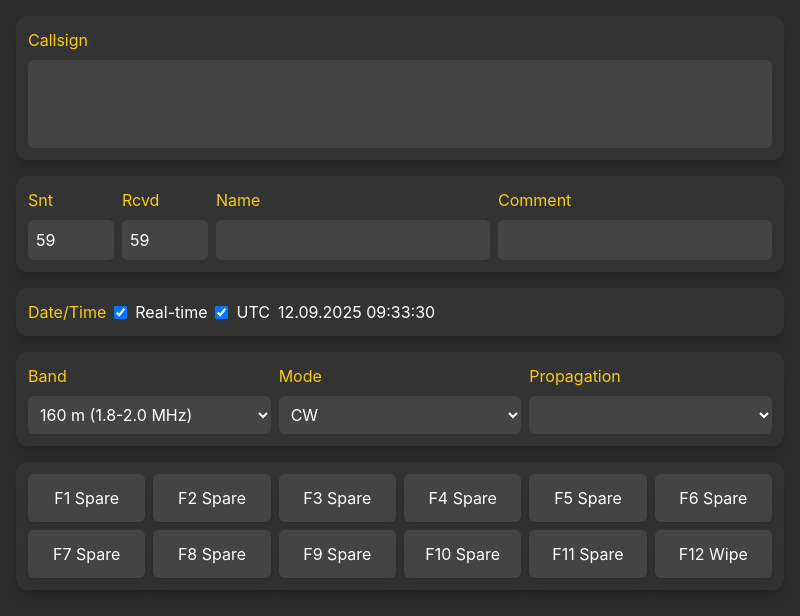
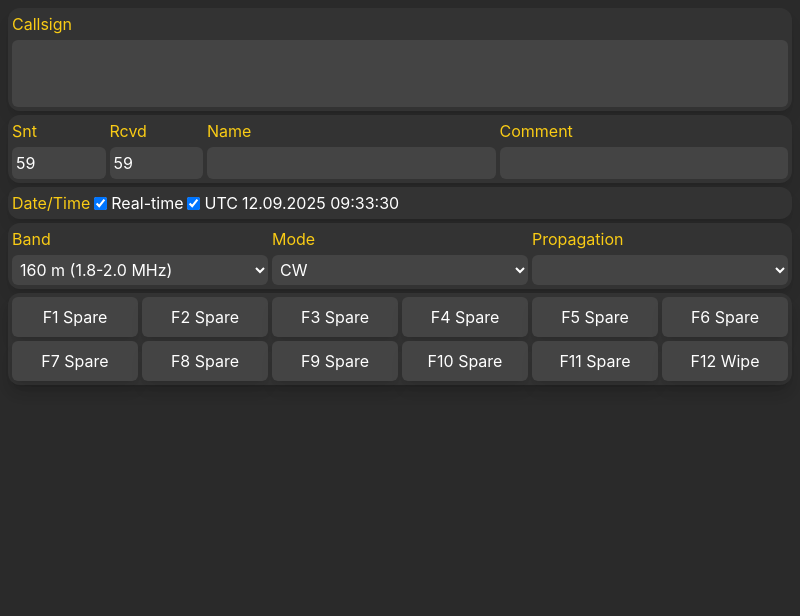
Before and after one commit to ut8uu/ut8uu-U2.Suite, an Electron app: page Sources/U2.Logger/index.html in a window 800 px wide. Drawn offline with nearby package versions, Linux system fonts and the light colour scheme.

Commit message:
Added validation of input

```diff
--- a/Sources/U2.Logger/index.html
+++ b/Sources/U2.Logger/index.html
@@ -11,43 +11,43 @@
         }
     </style>
 </head>
-<body class="bg-[#2a2a2a] text-white p-4">
-    <div class="max-w-4xl mx-auto space-y-4">
+<body class="bg-[#2a2a2a] text-white p-2">
+    <div class="max-w-4xl mx-auto space-y-1">
 
         <!-- Callsign Section -->
-        <div class="p-3 bg-[#333] rounded-xl shadow-lg">
-            <label for="callsign" class="text-yellow-400 block mb-2">Callsign</label>
-            <input type="text" id="callsign" value="" class="w-full p-2 bg-[#444] text-white text-6xl border-none rounded-md focus:outline-none focus:ring-2 focus:ring-yellow-400">
+        <div class="p-1 bg-[#333] rounded-xl shadow-lg">
+            <label for="callsign" class="text-yellow-400 block mb-1">Callsign</label>
+            <input type="text" id="callsign" value="" class="w-full p-1 bg-[#444] text-white text-5xl border-none rounded-md focus:outline-none focus:ring-2 focus:ring-yellow-400">
         </div>
 
         <!-- Snt/Rcvd/Name/Comment Section -->
-        <div class="grid grid-cols-8 gap-2 p-3 bg-[#333] rounded-xl shadow-lg">
+        <div class="grid grid-cols-8 gap-1 p-1 bg-[#333] rounded-xl shadow-lg">
             <div class="col-span-1">
-                <label for="sent" class="text-yellow-400 block mb-2">Snt</label>
-                <input type="text" id="sent" value="59" class="w-full p-2 bg-[#444] text-white border-none rounded-md focus:outline-none focus:ring-2 focus:ring-yellow-400">
+                <label for="sent" class="text-yellow-400 block mb-1">Snt</label>
+                <input type="text" id="sent" value="59" class="w-full p-1 bg-[#444] text-white border-none rounded-md focus:outline-none focus:ring-2 focus:ring-yellow-400">
             </div>
             <div class="col-span-1">
-                <label for="received" class="text-yellow-400 block mb-2">Rcvd</label>
-                <input type="text" id="received" value="59" class="w-full p-2 bg-[#444] text-white border-none rounded-md focus:outline-none focus:ring-2 focus:ring-yellow-400">
+                <label for="received" class="text-yellow-400 block mb-1">Rcvd</label>
+                <input type="text" id="received" value="59" class="w-full p-1 bg-[#444] text-white border-none rounded-md focus:outline-none focus:ring-2 focus:ring-yellow-400">
             </div>
             <div class="col-span-3">
-                <label for="name" class="text-yellow-400 block mb-2">Name</label>
-                <input type="text" id="name" class="w-full p-2 bg-[#444] text-white border-none rounded-md focus:outline-none focus:ring-2 focus:ring-yellow-400">
+                <label for="name" class="text-yellow-400 block mb-1">Name</label>
+                <input type="text" id="name" class="w-full p-1 bg-[#444] text-white border-none rounded-md focus:outline-none focus:ring-2 focus:ring-yellow-400">
             </div>
             <div class="col-span-3">
-                <label for="comment" class="text-yellow-400 block mb-2">Comment</label>
-                <input type="text" id="comment" class="w-full p-2 bg-[#444] text-white border-none rounded-md focus:outline-none focus:ring-2 focus:ring-yellow-400">
+                <label for="comment" class="text-yellow-400 block mb-1">Comment</label>
+                <input type="text" id="comment" class="w-full p-1 bg-[#444] text-white border-none rounded-md focus:outline-none focus:ring-2 focus:ring-yellow-400">
             </div>
         </div>
 
         <!-- Date/Time Section -->
-        <div class="p-3 bg-[#333] rounded-xl shadow-lg flex items-center space-x-2">
+        <div class="p-1 bg-[#333] rounded-xl shadow-lg flex items-center space-x-1">
             <span class="text-yellow-400">Date/Time</span>
-            <div class="flex items-center space-x-2">
+            <div class="flex items-center space-x-1">
                 <input type="checkbox" id="real-time" checked class="form-checkbox text-yellow-400 rounded-sm bg-[#444] border-none focus:ring-2 focus:ring-yellow-400">
                 <label for="real-time" class="text-white">Real-time</label>
             </div>
-            <div class="flex items-center space-x-2">
+            <div class="flex items-center space-x-1">
                 <input type="checkbox" id="utc" checked class="form-checkbox text-yellow-400 rounded-sm bg-[#444] border-none focus:ring-2 focus:ring-yellow-400">
                 <label for="utc" class="text-white">UTC</label>
             </div>
@@ -55,35 +55,35 @@
         </div>
 
         <!-- Band/Mode/Propagation Section -->
-        <div class="grid grid-cols-3 gap-2 p-3 bg-[#333] rounded-xl shadow-lg">
+        <div class="grid grid-cols-3 gap-1 p-1 bg-[#333] rounded-xl shadow-lg">
             <div>
-                <label for="band" class="text-yellow-400 block mb-2">Band</label>
-                <select id="band" class="w-full p-2 bg-[#444] text-white border-none rounded-md focus:outline-none focus:ring-2 focus:ring-yellow-400"></select>
+                <label for="band" class="text-yellow-400 block mb-1">Band</label>
+                <select id="band" class="w-full p-1 bg-[#444] text-white border-none rounded-md focus:outline-none focus:ring-2 focus:ring-yellow-400"></select>
             </div>
             <div>
-                <label for="mode" class="text-yellow-400 block mb-2">Mode</label>
-                <select id="mode" class="w-full p-2 bg-[#444] text-white border-none rounded-md focus:outline-none focus:ring-2 focus:ring-yellow-400"></select>
+                <label for="mode" class="text-yellow-400 block mb-1">Mode</label>
+                <select id="mode" class="w-full p-1 bg-[#444] text-white border-none rounded-md focus:outline-none focus:ring-2 focus:ring-yellow-400"></select>
             </div>
             <div>
-                <label for="propagation" class="text-yellow-400 block mb-2">Propagation</label>
-                <select id="propagation" class="w-full p-2 bg-[#444] text-white border-none rounded-md focus:outline-none focus:ring-2 focus:ring-yellow-400"></select>
+                <label for="propagation" class="text-yellow-400 block mb-1">Propagation</label>
+                <select id="propagation" class="w-full p-1 bg-[#444] text-white border-none rounded-md focus:outline-none focus:ring-2 focus:ring-yellow-400"></select>
             </div>
         </div>
 
         <!-- Function Buttons Section -->
-        <div class="grid grid-cols-6 gap-2 p-3 bg-[#333] rounded-xl shadow-lg">
-            <button class="p-3 bg-[#444] text-white rounded-md shadow-lg transition-colors hover:bg-gray-600 focus:outline-none focus:ring-2 focus:ring-yellow-400">F1 Spare</button>
-            <button class="p-3 bg-[#444] text-white rounded-md shadow-lg transition-colors hover:bg-gray-600 focus:outline-none focus:ring-2 focus:ring-yellow-400">F2 Spare</button>
-            <button class="p-3 bg-[#444] text-white rounded-md shadow-lg transition-colors hover:bg-gray-600 focus:outline-none focus:ring-2 focus:ring-yellow-400">F3 Spare</button>
-            <button class="p-3 bg-[#444] text-white rounded-md shadow-lg transition-colors hover:bg-gray-600 focus:outline-none focus:ring-2 focus:ring-yellow-400">F4 Spare</button>
-            <button class="p-3 bg-[#444] text-white rounded-md shadow-lg transition-colors hover:bg-gray-600 focus:outline-none focus:ring-2 focus:ring-yellow-400">F5 Spare</button>
-            <button class="p-3 bg-[#444] text-white rounded-md shadow-lg transition-colors hover:bg-gray-600 focus:outline-none focus:ring-2 focus:ring-yellow-400">F6 Spare</button>
-            <button class="p-3 bg-[#444] text-white rounded-md shadow-lg transition-colors hover:bg-gray-600 focus:outline-none focus:ring-2 focus:ring-yellow-400">F7 Spare</button>
-            <button class="p-3 bg-[#444] text-white rounded-md shadow-lg transition-colors hover:bg-gray-600 focus:outline-none focus:ring-2 focus:ring-yellow-400">F8 Spare</button>
-            <button class="p-3 bg-[#444] text-white rounded-md shadow-lg transition-colors hover:bg-gray-600 focus:outline-none focus:ring-2 focus:ring-yellow-400">F9 Spare</button>
-            <button class="p-3 bg-[#444] text-white rounded-md shadow-lg transition-colors hover:bg-gray-600 focus:outline-none focus:ring-2 focus:ring-yellow-400">F10 Spare</button>
-            <button class="p-3 bg-[#444] text-white rounded-md shadow-lg transition-colors hover:bg-gray-600 focus:outline-none focus:ring-2 focus:ring-yellow-400">F11 Spare</button>
-            <button class="p-3 bg-[#444] text-white rounded-md shadow-lg transition-colors hover:bg-gray-600 focus:outline-none focus:ring-2 focus:ring-yellow-400">F12 Wipe</button>
+        <div class="grid grid-cols-6 gap-1 p-1 bg-[#333] rounded-xl shadow-lg">
+            <button class="p-2 bg-[#444] text-white rounded-md shadow-lg transition-colors hover:bg-gray-600 focus:outline-none focus:ring-2 focus:ring-yellow-400">F1 Spare</button>
+            <button class="p-2 bg-[#444] text-white rounded-md shadow-lg transition-colors hover:bg-gray-600 focus:outline-none focus:ring-2 focus:ring-yellow-400">F2 Spare</button>
+            <button class="p-2 bg-[#444] text-white rounded-md shadow-lg transition-colors hover:bg-gray-600 focus:outline-none focus:ring-2 focus:ring-yellow-400">F3 Spare</button>
+            <button class="p-2 bg-[#444] text-white rounded-md shadow-lg transition-colors hover:bg-gray-600 focus:outline-none focus:ring-2 focus:ring-yellow-400">F4 Spare</button>
+            <button class="p-2 bg-[#444] text-white rounded-md shadow-lg transition-colors hover:bg-gray-600 focus:outline-none focus:ring-2 focus:ring-yellow-400">F5 Spare</button>
+            <button class="p-2 bg-[#444] text-white rounded-md shadow-lg transition-colors hover:bg-gray-600 focus:outline-none focus:ring-2 focus:ring-yellow-400">F6 Spare</button>
+            <button class="p-2 bg-[#444] text-white rounded-md shadow-lg transition-colors hover:bg-gray-600 focus:outline-none focus:ring-2 focus:ring-yellow-400">F7 Spare</button>
+            <button class="p-2 bg-[#444] text-white rounded-md shadow-lg transition-colors hover:bg-gray-600 focus:outline-none focus:ring-2 focus:ring-yellow-400">F8 Spare</button>
+            <button class="p-2 bg-[#444] text-white rounded-md shadow-lg transition-colors hover:bg-gray-600 focus:outline-none focus:ring-2 focus:ring-yellow-400">F9 Spare</button>
+            <button class="p-2 bg-[#444] text-white rounded-md shadow-lg transition-colors hover:bg-gray-600 focus:outline-none focus:ring-2 focus:ring-yellow-400">F10 Spare</button>
+            <button class="p-2 bg-[#444] text-white rounded-md shadow-lg transition-colors hover:bg-gray-600 focus:outline-none focus:ring-2 focus:ring-yellow-400">F11 Spare</button>
+            <button class="p-2 bg-[#444] text-white rounded-md shadow-lg transition-colors hover:bg-gray-600 focus:outline-none focus:ring-2 focus:ring-yellow-400">F12 Wipe</button>
         </div>
     </div>
 
@@ -167,6 +167,20 @@
 
             setInterval(updateDateTime, 1000);
             updateDateTime();
+
+            // Callsign input validation
+            const callsignInput = document.getElementById('callsign');
+            const allowedChars = '0123456789/QWERTYUIOPASDFGHJKLZXCVBNM';
+            callsignInput.addEventListener('input', (event) => {
+                let filteredValue = '';
+                const inputValue = event.target.value.toUpperCase();
+                for (let i = 0; i < inputValue.length; i++) {
+                    if (allowedChars.includes(inputValue[i])) {
+                        filteredValue += inputValue[i];
+                    }
+                }
+                event.target.value = filteredValue;
+            });
         });
     </script>
 </body>
```
